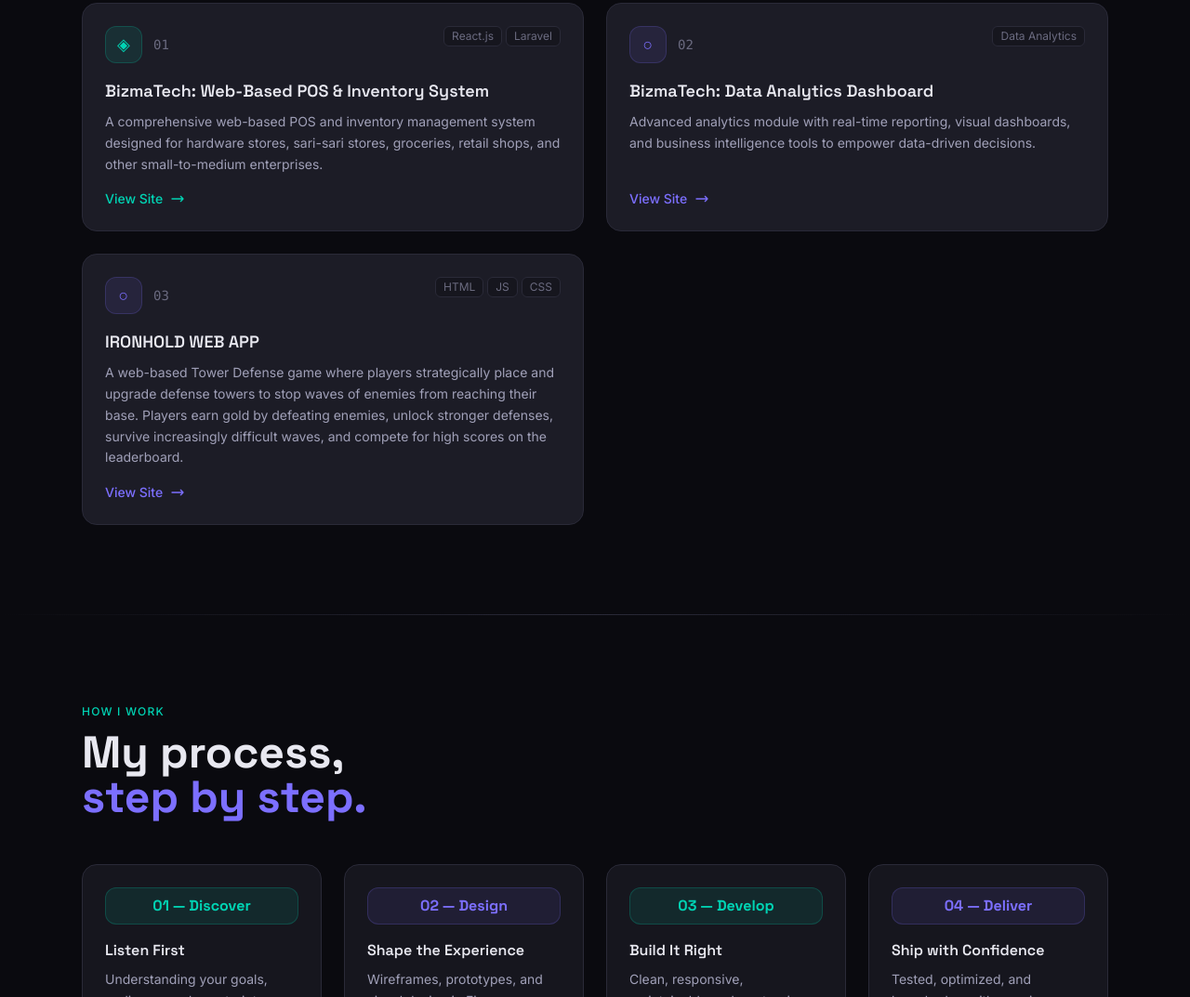
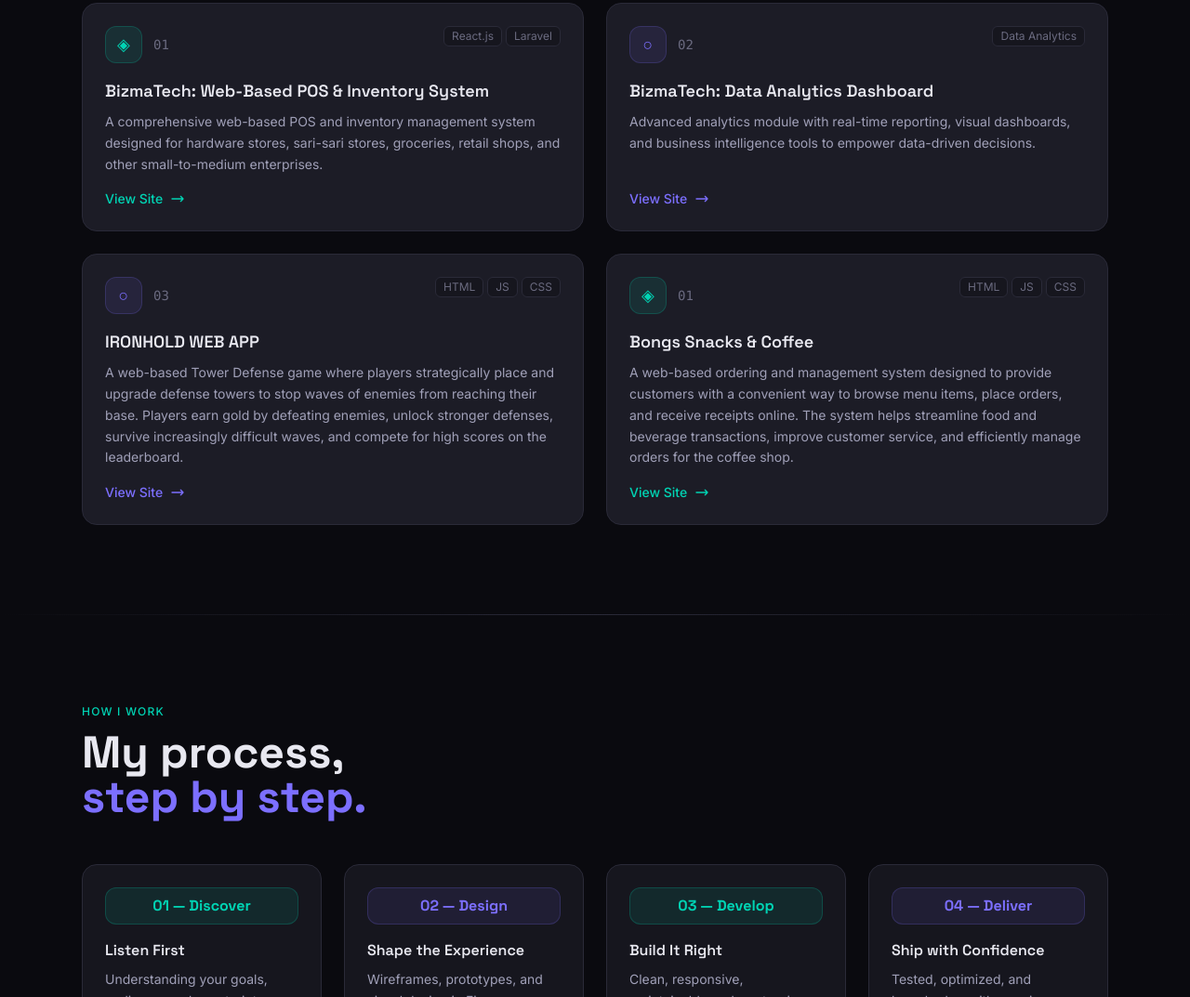
Before and after one commit to bonshie09/Jhonriel-C.-Padecio-Portfolio, a plain HTML site: page index.html in a window 1280 px wide. Shown: the part 1803-2876 px from the top of the page at 93% size. Drawn offline with nearby package versions, Linux system fonts and the light colour scheme.

Commit message:
Update index.html

```diff
--- a/index.html
+++ b/index.html
@@ -351,6 +351,28 @@
           <svg class="w-4 h-4" fill="none" stroke="currentColor" viewBox="0 0 24 24"><path stroke-linecap="round" stroke-linejoin="round" stroke-width="2" d="M17 8l4 4m0 0l-4 4m4-4H3"/></svg>
         </a>
       </div>
+       <!-- Project 04 -->
+      <div class="project-card group bg-card border border-border card-border rounded-2xl p-6 flex flex-col gap-4 reveal">
+        <div class="flex items-start justify-between">
+          <div class="flex items-center gap-3">
+            <div class="w-10 h-10 rounded-xl bg-teal/10 border border-teal/20 flex items-center justify-center text-teal text-lg">◈</div>
+            <span class="text-muted text-sm font-mono">01</span>
+          </div>
+          <div class="flex flex-wrap gap-1">
+            <span class="px-2 py-0.5 rounded-md bg-surface text-xs text-muted border border-border">HTML</span>
+            <span class="px-2 py-0.5 rounded-md bg-surface text-xs text-muted border border-border">JS</span>
+            <span class="px-2 py-0.5 rounded-md bg-surface text-xs text-muted border border-border">CSS</span>
+          </div>
+        </div>
+        <div>
+          <h3 class="font-display text-lg font-semibold text-bright mb-2">Bongs Snacks & Coffee</h3>
+          <p class="text-body text-sm leading-relaxed">A web-based ordering and management system designed to provide customers with a convenient way to browse menu items, place orders, and receive receipts online. The system helps streamline food and beverage transactions, improve customer service, and efficiently manage orders for the coffee shop.</p>
+        </div>
+        <a href="#https://bonshie09.github.io/Bongs-Snacks-Coffee/" class="mt-auto inline-flex items-center gap-2 text-teal text-sm font-medium group-hover:gap-3 transition-all">
+          View Site
+          <svg class="w-4 h-4" fill="none" stroke="currentColor" viewBox="0 0 24 24"><path stroke-linecap="round" stroke-linejoin="round" stroke-width="2" d="M17 8l4 4m0 0l-4 4m4-4H3"/></svg>
+        </a>
+      </div>
     </div>
   </section>
 
```
